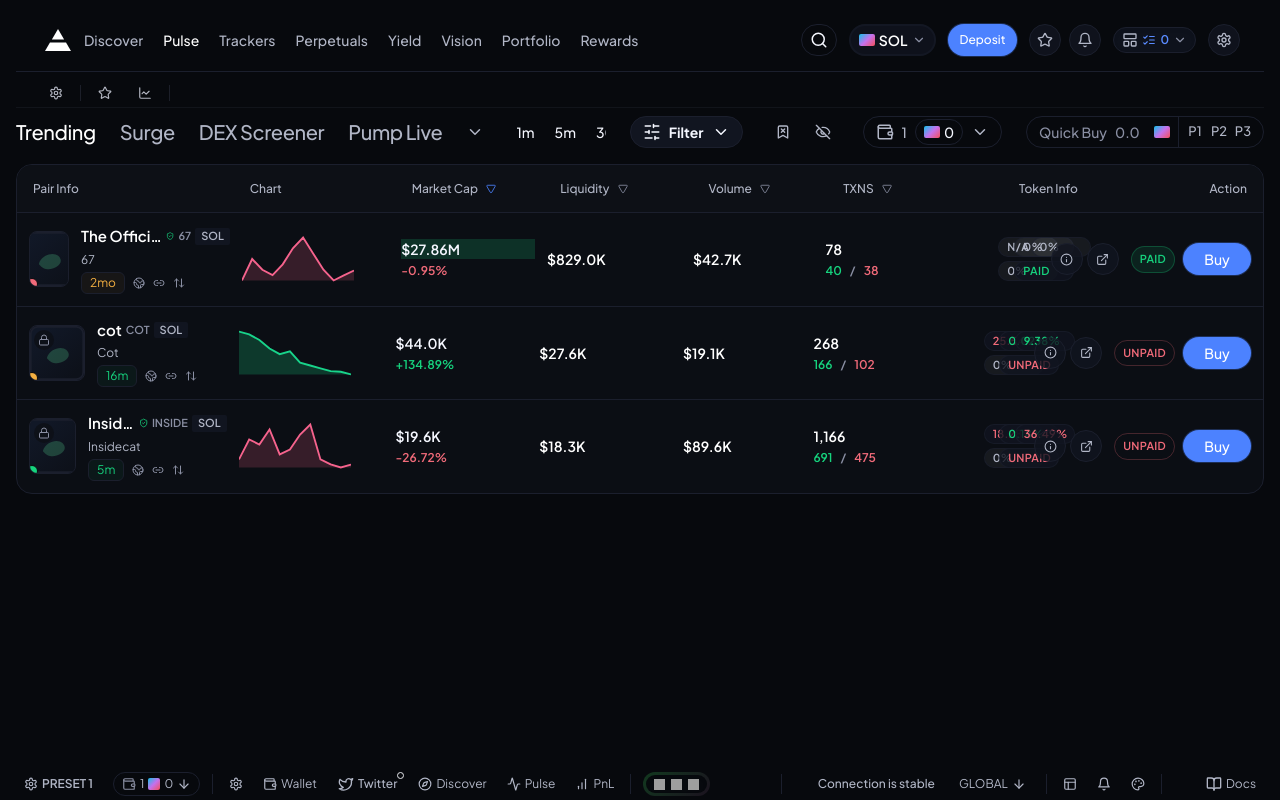
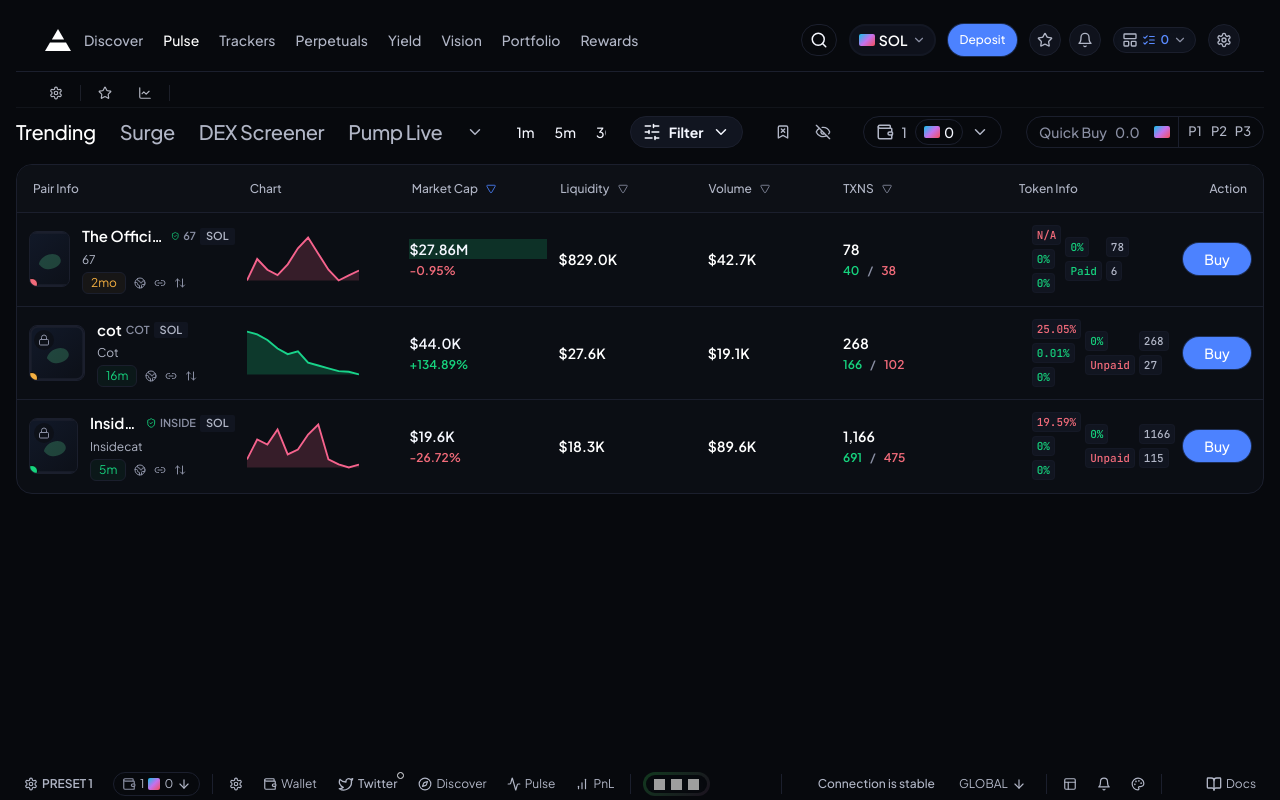
Before and after one commit to Dattuog/eterna_labs_assignment, a Next.js app: page / in a window 1280 px wide. Built offline with nearby package versions, Linux system fonts and the light colour scheme; grey boxes are pictures that could not be loaded.

Commit message:
fix: clean up Token Info layout - remove duplicate Paid/Unpaid badges and implement proper 3-column structure

```diff
--- a/src/components/table/TokenRow.tsx
+++ b/src/components/table/TokenRow.tsx
@@ -113,37 +113,44 @@
         </div>
       </div>
 
-      <div className="flex items-center justify-between gap-2">
-        <div className="grid flex-1 grid-cols-3 gap-1">
-          {token.info.map((info, idx) => (
-            <Badge
-              key={idx}
-              label={info.value}
-              tone={info.tone === "positive" ? "positive" : info.tone === "negative" ? "negative" : "neutral"}
-              className="h-5 min-w-[60px] rounded-[6px] border border-border-subtle/70 bg-surface-800/80 px-2 text-[11px] font-medium leading-tight"
-            />
-          ))}
-        </div>
-        <div className="flex items-center gap-1">
-          <Tooltip label="Analysis">
-            <IconButton size="sm" className="h-7 w-7 border border-border-subtle bg-surface-800">
-              <Info size={13} />
-            </IconButton>
-          </Tooltip>
-          <Tooltip label="Open on chain">
-            <IconButton size="sm" className="h-7 w-7 border border-border-subtle bg-surface-800">
-              <ExternalLink size={13} />
-            </IconButton>
-          </Tooltip>
+      <div className="min-w-0 flex flex-1 flex-row px-[12px] justify-start items-center">
+        <div className="flex flex-row gap-[4px] min-w-[72px] justify-start items-center">
+          <div className="flex flex-col gap-[4px] justify-start items-start">
+            <div className="bg-surface-800 border-border-subtle/50 border-[1px] flex flex-row h-[16px] min-h-[16px] max-h-[16px] sm:h-[20px] sm:min-h-[20px] sm:max-h-[20px] px-[4px] gap-[4px] justify-start items-center rounded-[4px]">
+              <span className="text-accent-red font-mono text-[10px] sm:text-[11px] font-medium">{token.info[0]?.value || "22.88%"}</span>
+            </div>
+            <div className="bg-surface-800 border-border-subtle/50 border-[1px] flex flex-row h-[16px] min-h-[16px] max-h-[16px] sm:h-[20px] sm:min-h-[20px] sm:max-h-[20px] px-[4px] gap-[4px] justify-start items-center rounded-[4px]">
+              <span className="text-accent-green font-mono text-[10px] sm:text-[11px] font-medium">{token.info[1]?.value || "0%"}</span>
+            </div>
+            <div className="bg-surface-800 border-border-subtle/50 border-[1px] flex flex-row h-[16px] min-h-[16px] max-h-[16px] sm:h-[20px] sm:min-h-[20px] sm:max-h-[20px] px-[4px] gap-[4px] justify-start items-center rounded-[4px]">
+              <span className="text-accent-green font-mono text-[10px] sm:text-[11px] font-medium">{token.info[2]?.value || "0%"}</span>
+            </div>
+          </div>
+          <div className="flex flex-col gap-[4px] justify-start items-start">
+            <div className="bg-surface-800 border-border-subtle/50 border-[1px] flex flex-row h-[16px] min-h-[16px] max-h-[16px] sm:h-[20px] sm:min-h-[20px] sm:max-h-[20px] px-[4px] gap-[4px] justify-start items-center rounded-[4px]">
+              <span className="text-accent-green font-mono text-[10px] sm:text-[11px] font-medium">{token.info[3]?.value || "0%"}</span>
+            </div>
+            <div className="bg-surface-800 border-border-subtle/50 border-[1px] flex flex-row h-[16px] min-h-[16px] max-h-[16px] sm:h-[20px] sm:min-h-[20px] sm:max-h-[20px] px-[4px] gap-[4px] justify-start items-center rounded-[4px]">
+              <span className={cn(
+                "font-mono text-[10px] sm:text-[11px] font-medium",
+                token.safety === "paid" ? "text-accent-green" : "text-accent-red"
+              )}>
+                {token.safety === "paid" ? "Paid" : "Unpaid"}
+              </span>
+            </div>
+          </div>
+          <div className="flex flex-col gap-[4px] justify-start items-start">
+            <div className="text-text-secondary bg-surface-800 border-border-subtle/50 border-[1px] flex flex-row h-[16px] min-h-[16px] max-h-[16px] sm:h-[20px] sm:min-h-[20px] sm:max-h-[20px] px-[4px] gap-[4px] justify-start items-center rounded-[4px]">
+              <span className="font-mono text-[10px] sm:text-[11px] font-medium">{token.txns.buys + token.txns.sells}</span>
+            </div>
+            <div className="text-text-secondary bg-surface-800 border-border-subtle/50 border-[1px] flex flex-row h-[16px] min-h-[16px] max-h-[16px] sm:h-[20px] sm:min-h-[20px] sm:max-h-[20px] px-[4px] gap-[4px] justify-start items-center rounded-[4px]">
+              <span className="font-mono text-[10px] sm:text-[11px] font-medium">{Math.floor(token.txns.buys / 6)}</span>
+            </div>
+          </div>
         </div>
       </div>
 
       <div className="flex items-center justify-end gap-2">
-        <Badge
-          label={token.safety === "paid" ? "Paid" : "Unpaid"}
-          tone={token.safety === "paid" ? "positive" : "negative"}
-          className="text-[11px]"
-        />
         <Dialog
           title="Quick Buy"
           description={`Simulated swap for ${token.symbol}`}
--- a/src/components/ui/badge.tsx
+++ b/src/components/ui/badge.tsx
@@ -5,10 +5,10 @@
 type Tone = "neutral" | "positive" | "negative" | "warning";
 
 const toneStyles: Record<Tone, string> = {
-  neutral: "text-text-secondary bg-white/5 border border-border-subtle",
-  positive: "text-accent-green bg-accent-green/10 border border-accent-green/25",
-  negative: "text-accent-red bg-accent-red/12 border border-accent-red/25",
-  warning: "text-accent-yellow bg-accent-yellow/10 border border-accent-yellow/25",
+  neutral: "text-text-secondary bg-surface-700/50 border border-border-subtle/50",
+  positive: "text-accent-green bg-accent-green/5 border border-accent-green/20",
+  negative: "text-accent-red bg-accent-red/5 border border-accent-red/20",
+  warning: "text-accent-yellow bg-accent-yellow/5 border border-accent-yellow/20",
 };
 
 interface Props {
@@ -23,7 +23,7 @@
   return (
     <span
       className={cn(
-        "inline-flex items-center gap-1 rounded-full px-2 py-1 text-[11px] font-semibold uppercase tracking-wide",
+        "inline-flex items-center justify-center gap-1 rounded px-2 py-1 text-[11px] font-medium",
         toneStyles[tone],
         dotted ? "border-dashed" : "",
         className,
--- a/src/data/mockTokens.ts
+++ b/src/data/mockTokens.ts
@@ -20,11 +20,12 @@
       sells: 475,
     },
     info: [
-      { label: "Holders", value: "18.28%", tone: "negative" },
-      { label: "Liquidity", value: "0.18%", tone: "positive" },
-      { label: "Renounced", value: "36.49%", tone: "negative" },
-      { label: "Locked", value: "0%", tone: "neutral" },
-      { label: "Audit", value: "Unpaid", tone: "negative" },
+      { label: "Insiders", value: "19.59%", tone: "negative" },
+      { label: "Chefs", value: "0%", tone: "positive" },
+      { label: "Snipers", value: "0%", tone: "positive" },
+      { label: "Fresh", value: "0%", tone: "positive" },
+      { label: "Bundle", value: "2.54%", tone: "positive" },
+      { label: "Unpaid", value: "Unpaid", tone: "negative" },
     ],
     sparkline: [12, 18, 16, 20, 19, 22, 17, 18, 21, 23, 16, 15],
     chartColor: "pink",
@@ -52,11 +53,12 @@
       sells: 38,
     },
     info: [
-      { label: "Holders", value: "N/A", tone: "neutral" },
-      { label: "Liquidity", value: "0%", tone: "neutral" },
-      { label: "Renounced", value: "0%", tone: "neutral" },
-      { label: "Locked", value: "0%", tone: "neutral" },
-      { label: "Audit", value: "Paid", tone: "positive" },
+      { label: "Insiders", value: "N/A", tone: "neutral" },
+      { label: "Chefs", value: "0%", tone: "positive" },
+      { label: "Snipers", value: "0%", tone: "positive" },
+      { label: "Fresh", value: "0%", tone: "positive" },
+      { label: "Bundle", value: "0%", tone: "positive" },
+      { label: "Paid", value: "Paid", tone: "positive" },
     ],
     sparkline: [30, 33, 36, 40, 38, 37, 39, 42, 44, 41, 38, 36],
     chartColor: "pink",
@@ -84,11 +86,12 @@
       sells: 101,
     },
     info: [
-      { label: "Holders", value: "25.54%", tone: "negative" },
-      { label: "Liquidity", value: "0.02%", tone: "positive" },
-      { label: "Renounced", value: "9.38%", tone: "positive" },
-      { label: "Locked", value: "0%", tone: "neutral" },
-      { label: "Audit", value: "Unpaid", tone: "negative" },
+      { label: "Insiders", value: "25.05%", tone: "negative" },
+      { label: "Chefs", value: "0.01%", tone: "positive" },
+      { label: "Snipers", value: "0%", tone: "positive" },
+      { label: "Fresh", value: "0%", tone: "positive" },
+      { label: "Bundle", value: "8.34%", tone: "positive" },
+      { label: "Unpaid", value: "Unpaid", tone: "negative" },
     ],
     sparkline: [50, 48, 52, 51, 49, 46, 44, 45, 41, 40, 39, 38],
     chartColor: "green",
@@ -116,11 +119,12 @@
       sells: 4,
     },
     info: [
-      { label: "Holders", value: "N/A", tone: "neutral" },
-      { label: "Liquidity", value: "0%", tone: "neutral" },
-      { label: "Renounced", value: "0%", tone: "neutral" },
-      { label: "Locked", value: "0%", tone: "neutral" },
-      { label: "Audit", value: "Paid", tone: "positive" },
+      { label: "Insiders", value: "N/A", tone: "neutral" },
+      { label: "Chefs", value: "0%", tone: "positive" },
+      { label: "Snipers", value: "0%", tone: "positive" },
+      { label: "Fresh", value: "0%", tone: "positive" },
+      { label: "Bundle", value: "0%", tone: "positive" },
+      { label: "Paid", value: "Paid", tone: "positive" },
     ],
     sparkline: [18, 20, 22, 24, 21, 19, 20, 21, 22, 21, 20, 19],
     chartColor: "pink",
@@ -148,11 +152,12 @@
       sells: 77,
     },
     info: [
-      { label: "Holders", value: "21.28%", tone: "negative" },
-      { label: "Liquidity", value: "0.53%", tone: "positive" },
-      { label: "Renounced", value: "1.85%", tone: "positive" },
-      { label: "Locked", value: "0.23%", tone: "positive" },
-      { label: "Audit", value: "Paid", tone: "positive" },
+      { label: "Insiders", value: "24.21%", tone: "negative" },
+      { label: "Chefs", value: "0.16%", tone: "positive" },
+      { label: "Snipers", value: "0%", tone: "positive" },
+      { label: "Fresh", value: "4.6%", tone: "positive" },
+      { label: "Bundle", value: "0%", tone: "positive" },
+      { label: "Paid", value: "Paid", tone: "positive" },
     ],
     sparkline: [32, 30, 28, 27, 26, 25, 24, 22, 20, 18, 17, 16],
     chartColor: "green",
```
